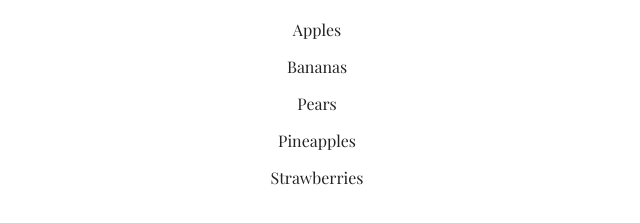
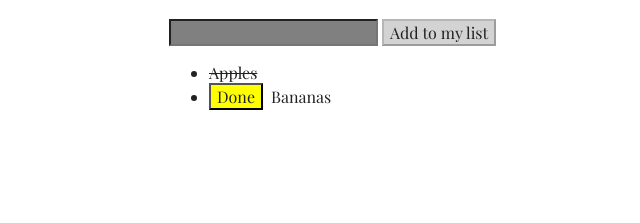
Before and after one commit to tbrewer224/shoppinglist2, a plain HTML site: page index.html in a window 1280 px wide. Shown: the part 67-290 px from the top of the page, without its empty margins (323-963 px from the left). Drawn offline with nearby package versions, Linux system fonts and the light colour scheme.

Commit message:
Various updates

```diff
--- /dev/null
+++ b/app.js
@@ -0,0 +1,25 @@
+$(document).ready(function () {
+
+// Disable "Add to List" when no input
+
+$('#add-todo').on('input', function() {
+	if($('input#add-todo').val().trim().length > 0)
+    $('button#add-button').removeAttr('disabled');
+else
+    $('button#add-button').attr('disabled','disabled');
+});
+
+// Add an item if there's input
+
+$('button#add-button').click(function() {
+		$('ul').append('<li class="todo"><button class="item">Done</button>' + $('input#add-todo').val() + '</li>');
+	});
+
+//Toggle done button
+
+$('ul').on('click', '.item', function() {
+		$(this).closest('li').toggleClass('todo done');
+		$(this).remove();
+	});
+
+})
--- a/css/style.css
+++ b/css/style.css
@@ -8,7 +8,10 @@ body {
   margin: 0;
   padding: 0;
   height: 100%;
-  text-align: center;
+}
+
+h1 {
+    text-align: center;
 }
 
 /*Content Styles*/
@@ -21,4 +24,27 @@ body {
 .list {
   margin-left: auto;
   margin-right: auto;
+  padding-left: 6.5rem;
+  width: 400px;
 }
+
+.item {
+  margin-right: 0.5rem;
+  background-color: yellow;
+}
+
+.done {
+  text-decoration: line-through;
+}
+
+#add-button {
+  background-color: yellow;
+}
+
+#add-button:disabled {
+  background-color: #D3D3D3;
+}
+
+#add-todo {
+  background-color: gray;
+}
--- a/index.html
+++ b/index.html
@@ -6,17 +6,20 @@
 	 <link href='https://fonts.googleapis.com/css?family=Playfair+Display:400,900' rel='stylesheet' type='text/css'>
   <link rel="stylesheet" href="css/normalize.css">
   <link rel="stylesheet" href="css/style.css">
+  <script src="http://ajax.googleapis.com/ajax/libs/jquery/1.10.2/jquery.min.js"></script>
+  <script src="app.js"></script>
 </head>
 <body>
 	<section class="top">
 	<h1>Thomas' Shopping List</h1>
 	</section>
 	<section class="list">
-		<p>Apples</p>
-		<p>Bananas</p>
-		<p>Pears</p>
-		<p>Pineapples</p>
-		<p>Strawberries</p>
+		<input type="text" id="add-todo">
+		<button id="add-button" disabled>Add to my list</button>
+<ul>
+	<li class="done">Apples</li>
+	<li class="todo"><button class="item">Done</button>Bananas</li>
+</ul>
 	</section>
 </body>
 </html>
```
